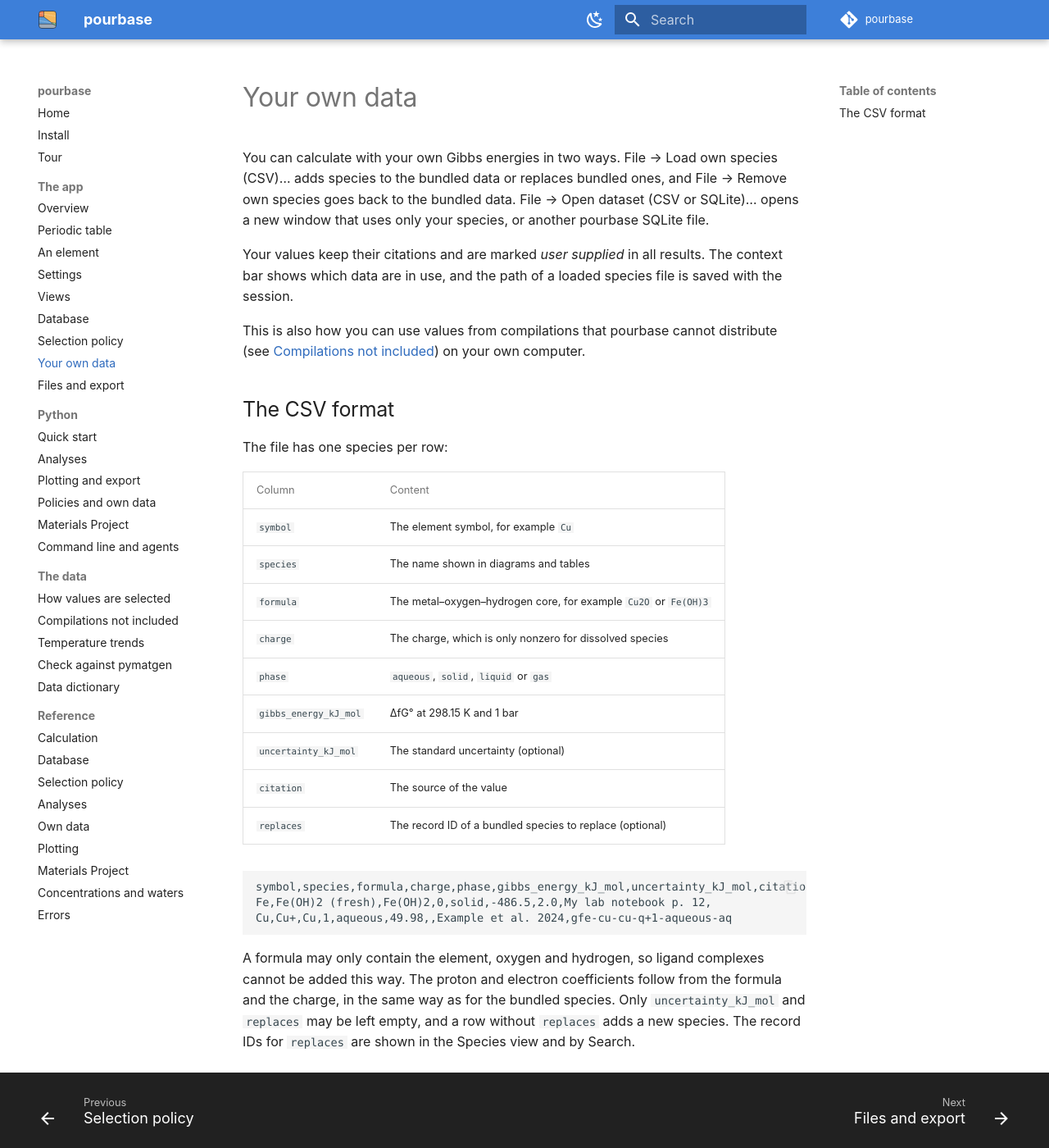
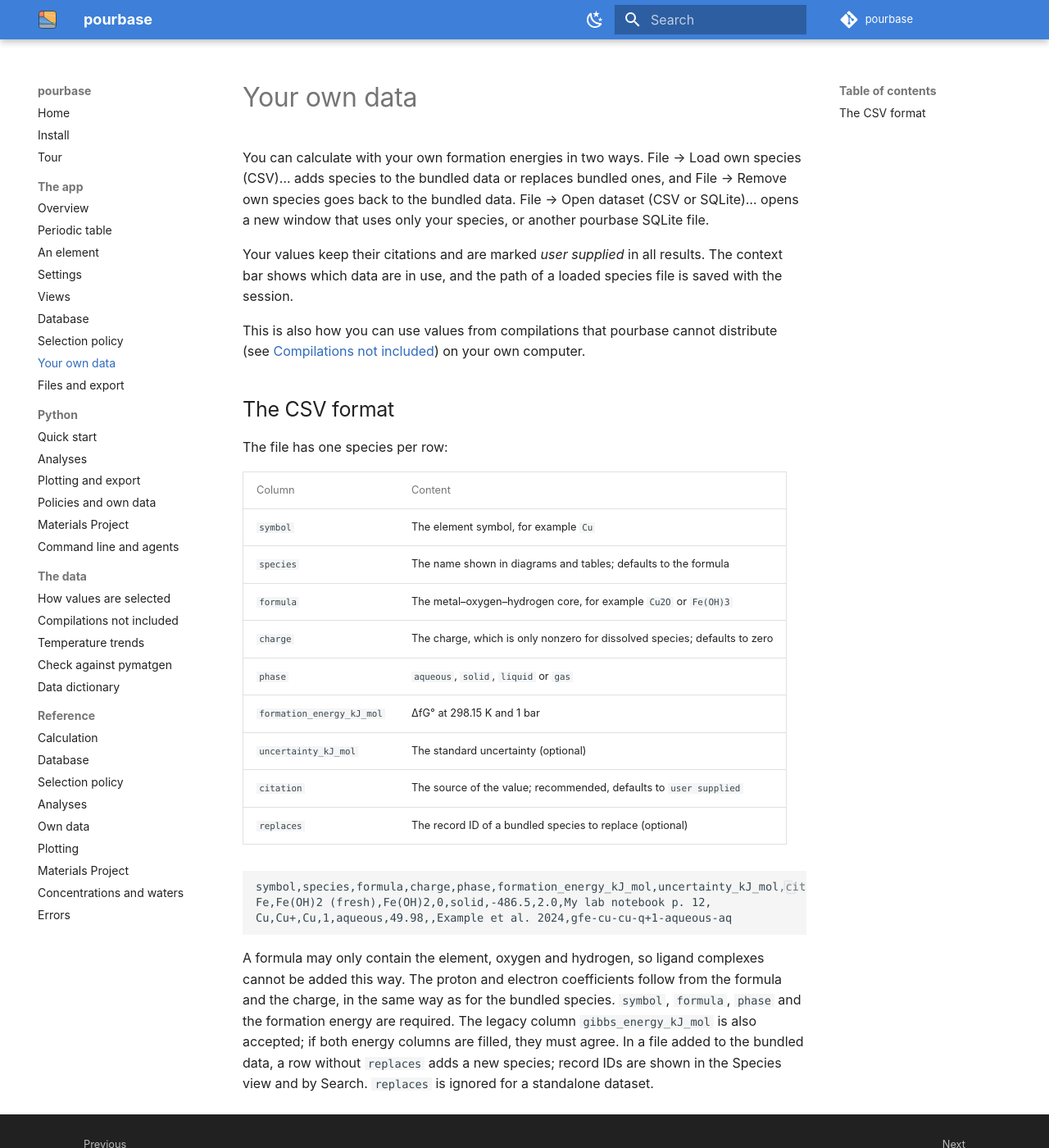
Before and after one commit to FrederikLizakJohansen/pourbase, an MkDocs documentation site: the page built from docs/app/own-data.md, in a window 1280 px wide and 1400 px high. Shown: the whole window at 82% size. Built offline with MkDocs 1.6.1 and Material for MkDocs 9.7.7, drawn with Linux system fonts in a browser that asks for light colours; comment, search, counter and statistics services are not loaded.

Commit message:
Clarify desktop guidance and user data imports

````diff
--- a/docs/app/own-data.md
+++ b/docs/app/own-data.md
@@ -1,6 +1,6 @@
 # Your own data
 
-You can calculate with your own Gibbs energies in two ways. File → Load own species (CSV)… adds species to the
+You can calculate with your own formation energies in two ways. File → Load own species (CSV)… adds species to the
 bundled data or replaces bundled ones, and File → Remove own species goes back to the bundled data. File → Open
 dataset (CSV or SQLite)… opens a new window that uses only your species, or another pourbase SQLite file.
 
@@ -17,22 +17,24 @@ The file has one species per row:
 | Column | Content |
 |---|---|
 | `symbol` | The element symbol, for example `Cu` |
-| `species` | The name shown in diagrams and tables |
+| `species` | The name shown in diagrams and tables; defaults to the formula |
 | `formula` | The metal–oxygen–hydrogen core, for example `Cu2O` or `Fe(OH)3` |
-| `charge` | The charge, which is only nonzero for dissolved species |
+| `charge` | The charge, which is only nonzero for dissolved species; defaults to zero |
 | `phase` | `aqueous`, `solid`, `liquid` or `gas` |
-| `gibbs_energy_kJ_mol` | ΔfG° at 298.15 K and 1 bar |
+| `formation_energy_kJ_mol` | ΔfG° at 298.15 K and 1 bar |
 | `uncertainty_kJ_mol` | The standard uncertainty (optional) |
-| `citation` | The source of the value |
+| `citation` | The source of the value; recommended, defaults to `user supplied` |
 | `replaces` | The record ID of a bundled species to replace (optional) |
 
 ```csv
-symbol,species,formula,charge,phase,gibbs_energy_kJ_mol,uncertainty_kJ_mol,citation,replaces
+symbol,species,formula,charge,phase,formation_energy_kJ_mol,uncertainty_kJ_mol,citation,replaces
 Fe,Fe(OH)2 (fresh),Fe(OH)2,0,solid,-486.5,2.0,My lab notebook p. 12,
 Cu,Cu+,Cu,1,aqueous,49.98,,Example et al. 2024,gfe-cu-cu-q+1-aqueous-aq
 ```
 
 A formula may only contain the element, oxygen and hydrogen, so ligand complexes cannot be added this way. The
 proton and electron coefficients follow from the formula and the charge, in the same way as for the bundled
-species. Only `uncertainty_kJ_mol` and `replaces` may be left empty, and a row without `replaces` adds a new
-species. The record IDs for `replaces` are shown in the Species view and by Search.
+species. `symbol`, `formula`, `phase` and the formation energy are required. The legacy column
+`gibbs_energy_kJ_mol` is also accepted; if both energy columns are filled, they must agree.
+In a file added to the bundled data, a row without `replaces` adds a new species; record IDs
+are shown in the Species view and by Search. `replaces` is ignored for a standalone dataset.
````
Also changed, not shown: README.md (+12 -22 lines), 3 other files.
